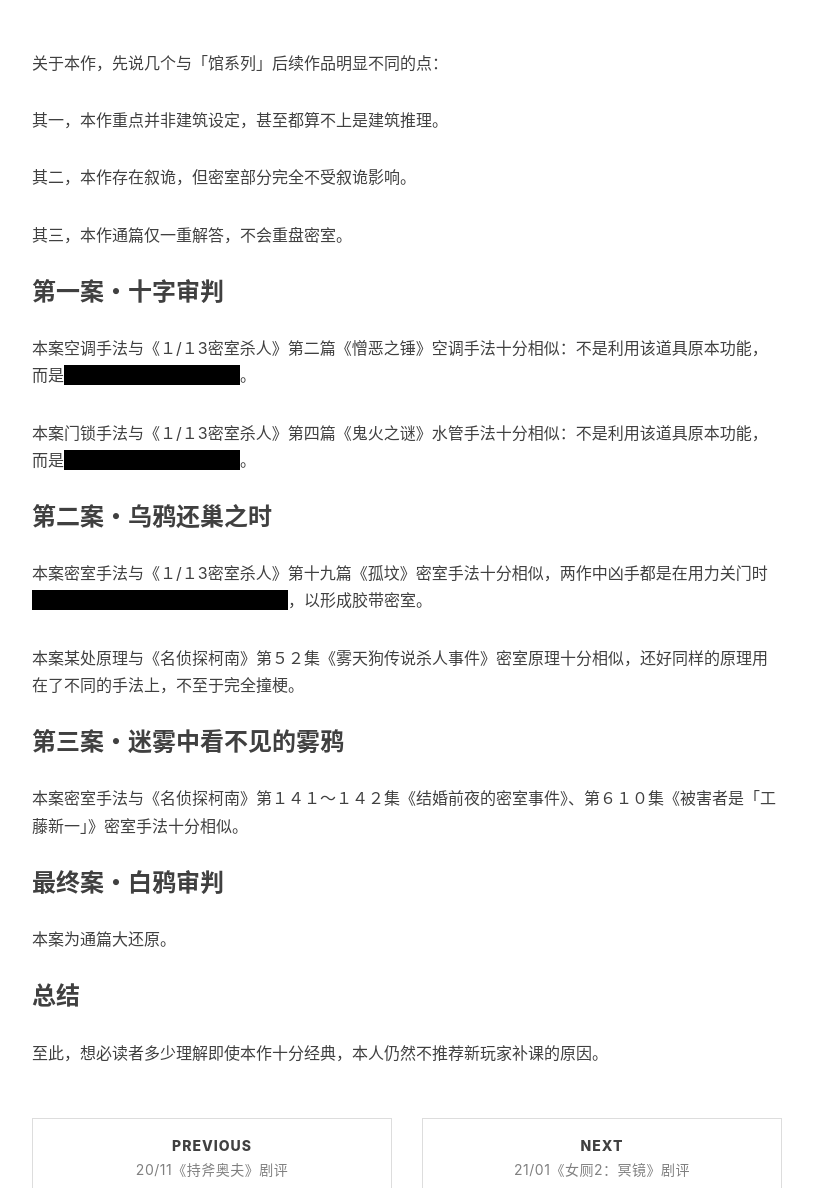
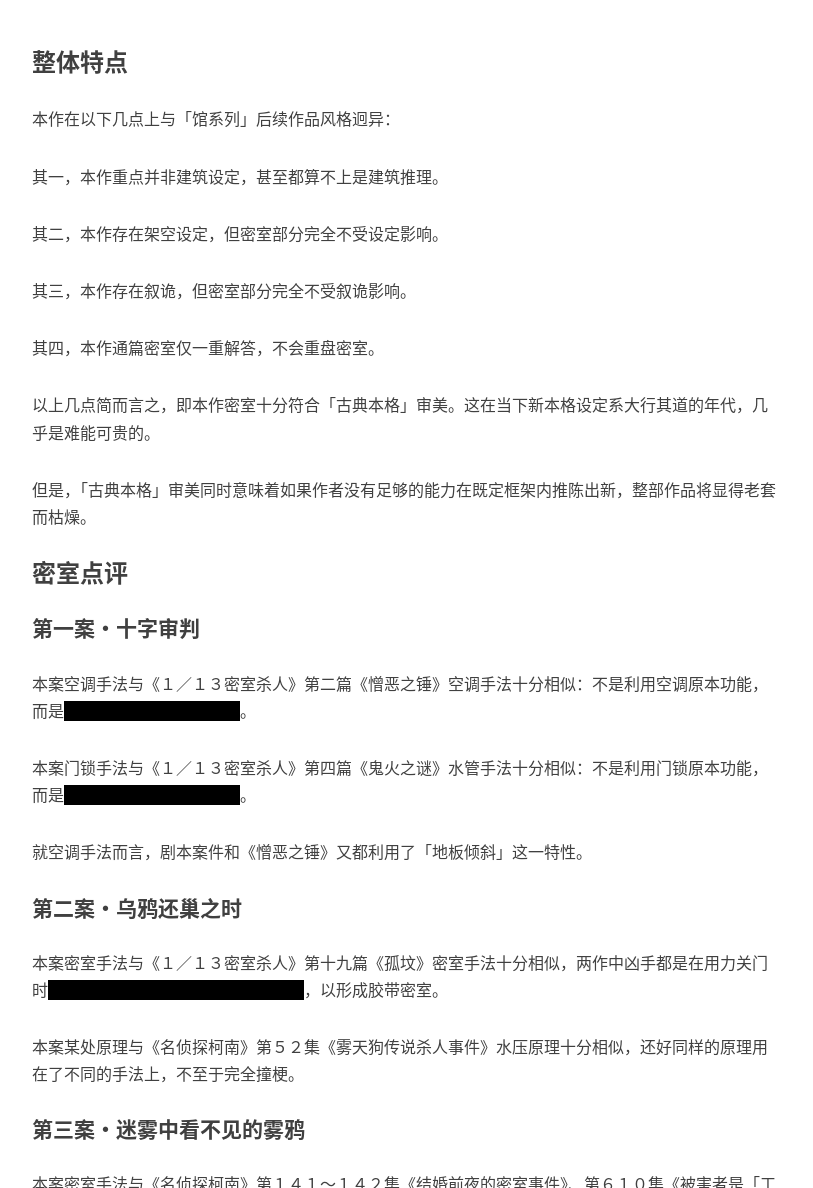
Before and after one commit to mysteryreview/mysteryreview.github.io, a Jekyll site: the page built from _posts/2020-12-31-雾鸦馆.md, in a window 1280 px wide and 1400 px high, scrolled down 305 px. Shown: the part 212-1400 px from the top of the window, without its empty margins (233-1046 px from the left). Built offline with Jekyll 4.4.1, drawn with Linux system fonts in a browser that asks for light colours; nearby versions of some CDN libraries; comment, search, counter and statistics services are not loaded; some of the changed text lies outside the part shown.

Commit message:
Add files via upload

```diff
--- a/_posts/2020-12-31-雾鸦馆.md
+++ b/_posts/2020-12-31-雾鸦馆.md
@@ -7,40 +7,52 @@ author:     Mystery Reviewer
 header-img: none
 catalog:    true
 tags:
-          - 密室
-          - 动线
+          - 盒装
           - 馆系列
+          - 密室推理
           - 灰烬工作室
 ---
 
-关于本作，先说几个与「馆系列」后续作品明显不同的点：
+### 整体特点
+
+本作在以下几点上与「馆系列」后续作品风格迥异：
 
 其一，本作重点并非建筑设定，甚至都算不上是建筑推理。
 
-其二，本作存在叙诡，但密室部分完全不受叙诡影响。
+其二，本作存在架空设定，但密室部分完全不受设定影响。
 
-其三，本作通篇仅一重解答，不会重盘密室。
+其三，本作存在叙诡，但密室部分完全不受叙诡影响。
 
-### 第一案・十字审判
+其四，本作通篇密室仅一重解答，不会重盘密室。
 
-本案空调手法与《１/１3密室杀人》第二篇《憎恶之锤》空调手法十分相似：不是利用该道具原本功能，而是<font style="background-color: #000000; color: black">借助空调风力来移动物体</font>。
+以上几点简而言之，即本作密室十分符合「古典本格」审美。这在当下新本格设定系大行其道的年代，几乎是难能可贵的。
 
-本案门锁手法与《１/１3密室杀人》第四篇《鬼火之谜》水管手法十分相似：不是利用该道具原本功能，而是<font style="background-color: #000000; color: black">借助其材质特性传导热量</font>。
+但是，「古典本格」审美同时意味着如果作者没有足够的能力在既定框架内推陈出新，整部作品将显得老套而枯燥。
 
-### 第二案・乌鸦还巢之时
+### 密室点评
 
-本案密室手法与《１/１3密室杀人》第十九篇《孤坟》密室手法十分相似，两作中凶手都是在用力关门时<font style="background-color: #000000; color: black">借助某一物体的惯性把胶带压在墙上</font>，以形成胶带密室。
+#### 第一案・十字审判
 
-本案某处原理与《名侦探柯南》第５２集《雾天狗传说杀人事件》密室原理十分相似，还好同样的原理用在了不同的手法上，不至于完全撞梗。
+本案空调手法与《１／１３密室杀人》第二篇《憎恶之锤》空调手法十分相似：不是利用空调原本功能，而是<font style="background-color: #000000; color: black">借助空调风力来移动物体</font>。
 
-### 第三案・迷雾中看不见的雾鸦
+本案门锁手法与《１／１３密室杀人》第四篇《鬼火之谜》水管手法十分相似：不是利用门锁原本功能，而是<font style="background-color: #000000; color: black">借助其材质特性传导热量</font>。
+
+就空调手法而言，剧本案件和《憎恶之锤》又都利用了「地板倾斜」这一特性。
+
+#### 第二案・乌鸦还巢之时
+
+本案密室手法与《１／１３密室杀人》第十九篇《孤坟》密室手法十分相似，两作中凶手都是在用力关门时<font style="background-color: #000000; color: black">借助某一物体的惯性把胶带压在墙上</font>，以形成胶带密室。
+
+本案某处原理与《名侦探柯南》第５２集《雾天狗传说杀人事件》水压原理十分相似，还好同样的原理用在了不同的手法上，不至于完全撞梗。
+
+#### 第三案・迷雾中看不见的雾鸦
 
 本案密室手法与《名侦探柯南》第１４１～１４２集《结婚前夜的密室事件》、第６１０集《被害者是「工藤新一」》密室手法十分相似。
 
-### 最终案・白鸦审判
+### 还原点评
 
-本案为通篇大还原。
+通篇大还原，鉴于剧本是经典「无人生还」结构，大还原本质上是盘凶手身份及伪装手法。
 
-### 总结
+### 最终总结
 
-至此，想必读者多少理解即使本作十分经典，本人仍然不推荐新玩家补课的原因。
+行文至此，笔者心态十分纠结：本作确实在前人的手法基础上有一定的创新，但创新的内容又没有达到足以撑起一部剧本杀的程度。两相权衡之下，最终还是决定给出「不建议新玩家补课」的结论。
```
